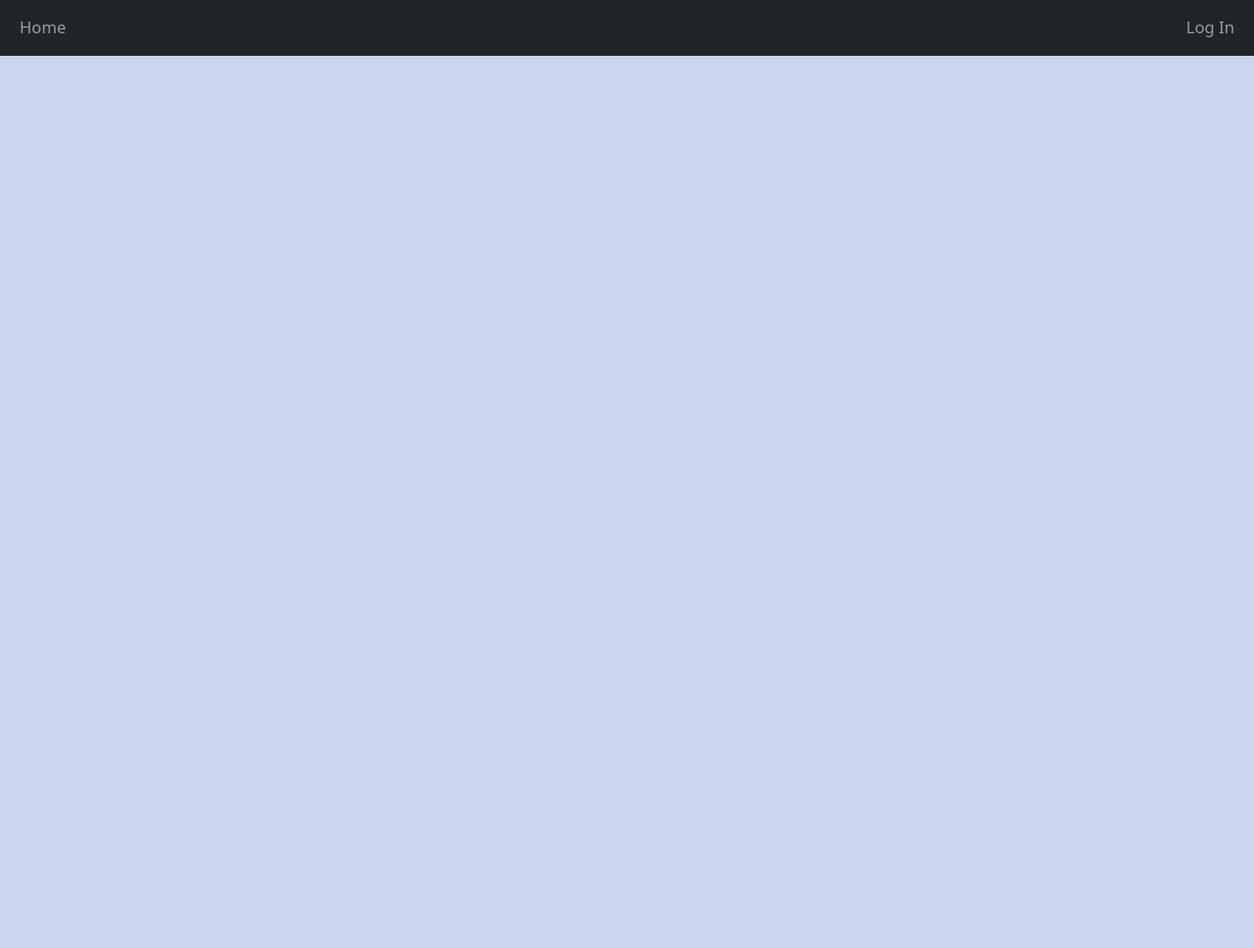
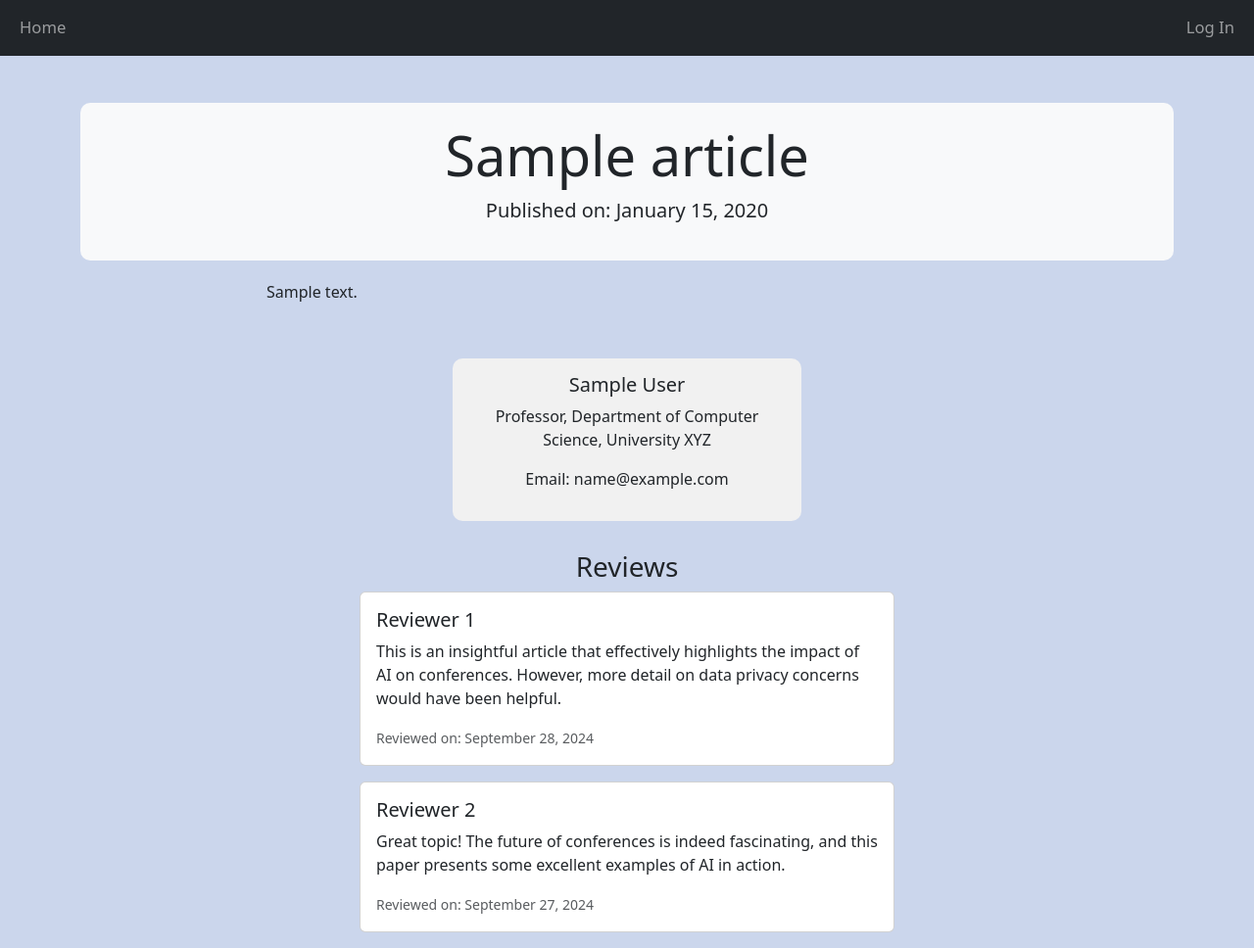
Before and after one commit to EduardSchodl/web-semestralni_prace, a PHP site: template src/Views/ArticleView.twig in a window 1280 px wide. Shown: the whole page at 98% size. Before the commit the page ends 57 px from the top, so only its background shows below. Run offline with PHP 8.4, Linux system fonts and the light colour scheme; the template is opened without the code that fills it: most values are stand-ins (such as "Sample title", 1, 10 or a date in 2020); some libraries are stand-ins or nearby versions.

Commit message:
article detail base structure

```diff
--- a/src/Models/ArticleModel.php
+++ b/src/Models/ArticleModel.php
@@ -13,7 +13,7 @@
         function getArticle($id){
             $pdo = self::getConnection();
 
-            $stmt = $pdo->prepare("SELECT * FROM articles WHERE id_article=:id");
+            $stmt = $pdo->prepare("SELECT articles.*, users.first_name, users.last_name, users.email FROM articles INNER JOIN users ON articles.author_id = users.id_user WHERE id_article=:id");
             $stmt->execute(["id" => $id]);
             return $stmt->fetch(\PDO::FETCH_ASSOC);
         }
--- a/src/Views/ArticleView.twig
+++ b/src/Views/ArticleView.twig
@@ -3,5 +3,52 @@
 {% block title %} {{ title }} {% endblock %}
 
 {% block content %}
+    <div class="container mt-5">
+        <!-- Article Header -->
+        <div class="article-header text-center">
+            <h1 class="display-4">{{ article.title }}</h1>
+            <p class="lead">Published on: {{ article.create_time|date('F j, Y') }}</p>
+        </div>
 
+        <!-- Article Content -->
+        <div class="row article-content">
+            <div class="col-md-8 offset-md-2">
+                <p class="text-justify">{{ article.article_content|nl2br }}</p>
+            </div>
+        </div>
+
+        <!-- Author Information -->
+        <div class="row mb-4">
+            <div class="col-md-4 offset-md-4">
+                <div class="author-info text-center">
+                    <h5>{{ article.first_name }} {{ article.last_name }}</h5>
+                    <p>Professor, Department of Computer Science, University XYZ</p>
+                    <p>Email: {{ article.email }}</p>
+                </div>
+            </div>
+        </div>
+
+        <!-- Review Section -->
+        <div class="review-section">
+            <h3 class="text-center">Reviews</h3>
+            <div class="row">
+                <div class="col-md-6 offset-md-3">
+                    <div class="card mb-3">
+                        <div class="card-body">
+                            <h5 class="card-title">Reviewer 1</h5>
+                            <p class="card-text">This is an insightful article that effectively highlights the impact of AI on conferences. However, more detail on data privacy concerns would have been helpful.</p>
+                            <p class="card-text"><small class="text-muted">Reviewed on: September 28, 2024</small></p>
+                        </div>
+                    </div>
+                    <div class="card mb-3">
+                        <div class="card-body">
+                            <h5 class="card-title">Reviewer 2</h5>
+                            <p class="card-text">Great topic! The future of conferences is indeed fascinating, and this paper presents some excellent examples of AI in action.</p>
+                            <p class="card-text"><small class="text-muted">Reviewed on: September 27, 2024</small></p>
+                        </div>
+                    </div>
+                </div>
+            </div>
+        </div>
+    </div>
 {% endblock %}
--- a/src/Views/BaseView.twig
+++ b/src/Views/BaseView.twig
@@ -9,6 +9,7 @@
         <script src="https://cdn.jsdelivr.net/npm/bootstrap@5.3.3/dist/js/bootstrap.bundle.min.js"></script>
         <link rel="stylesheet" href="/web-semestralni_prace/src/css/base.css">
         <link rel="stylesheet" href="/web-semestralni_prace/src/css/auth.css">
+        <link rel="stylesheet" href="/web-semestralni_prace/src/css/articleDetail.css">
         <title>{% block title %}My Application{% endblock %}</title>
         <base href="http://localhost/web-semestralni_prace/src/">
     </head>
--- a/src/Views/HomeView.twig
+++ b/src/Views/HomeView.twig
@@ -20,7 +20,7 @@
                         <a href="articles/{{ article.id_article }}" class="btn btn-primary col-sm-4">Číst dále</a>
                         <footer class="blockquote-footer col-sm-6">
                             <small class="text-muted">
-                                {{ article.create_time }}
+                                {{ article.create_time|date('F j, Y') }}
                             </small>
                         </footer>
                     </div>
--- /dev/null
+++ b/src/css/articleDetail.css
@@ -0,0 +1,17 @@
+.article-header {
+    margin-bottom: 20px;
+    background-color: #f8f9fa;
+    padding: 20px;
+    border-radius: 10px;
+}
+.article-content {
+    margin-bottom: 40px;
+}
+.author-info {
+    background-color: #f1f1f1;
+    padding: 15px;
+    border-radius: 10px;
+}
+.review-section {
+    margin-top: 30px;
+}
```
Also changed, not shown: src/Controllers/ArticleController.php (+6 -1 lines).
